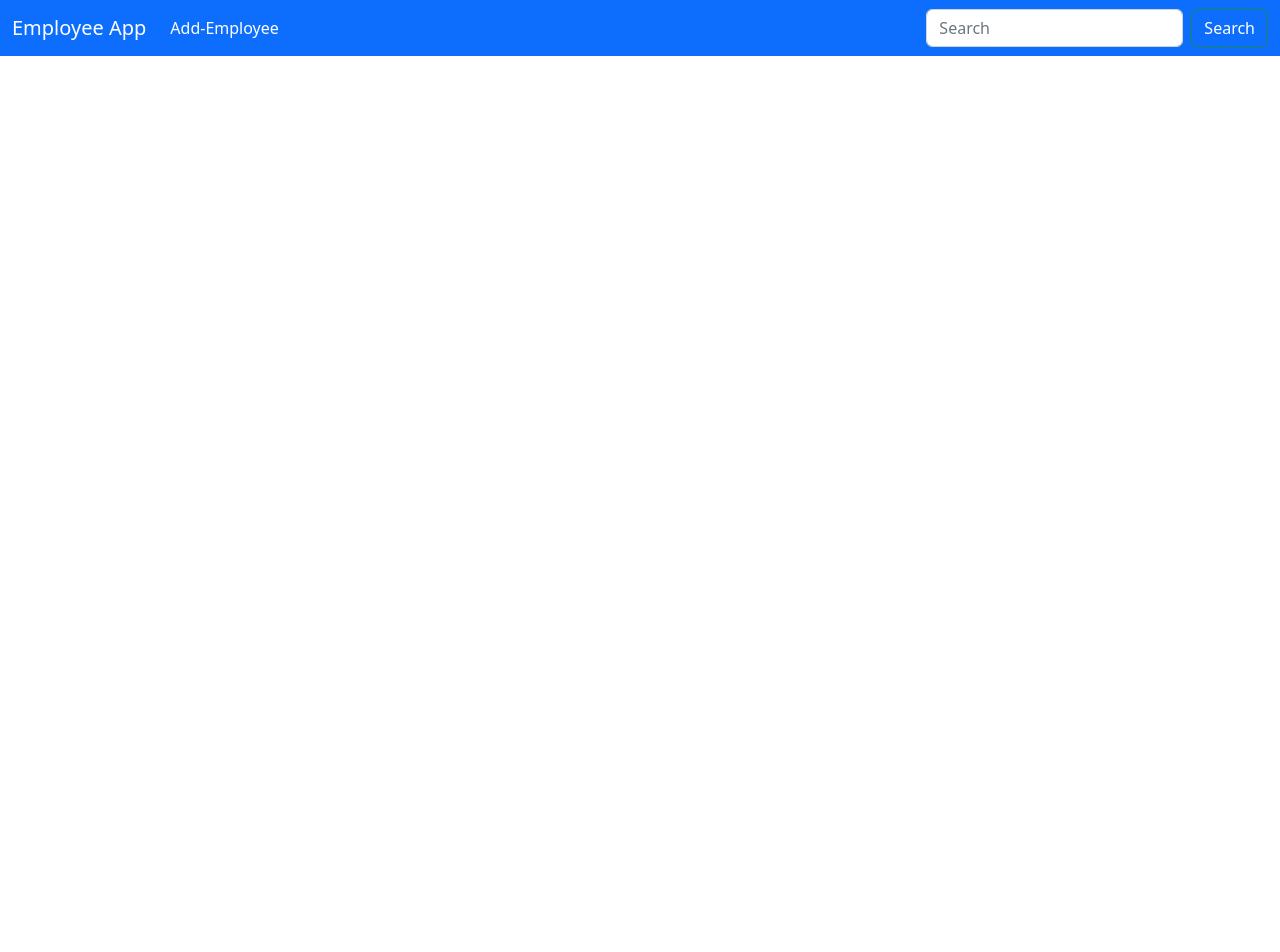
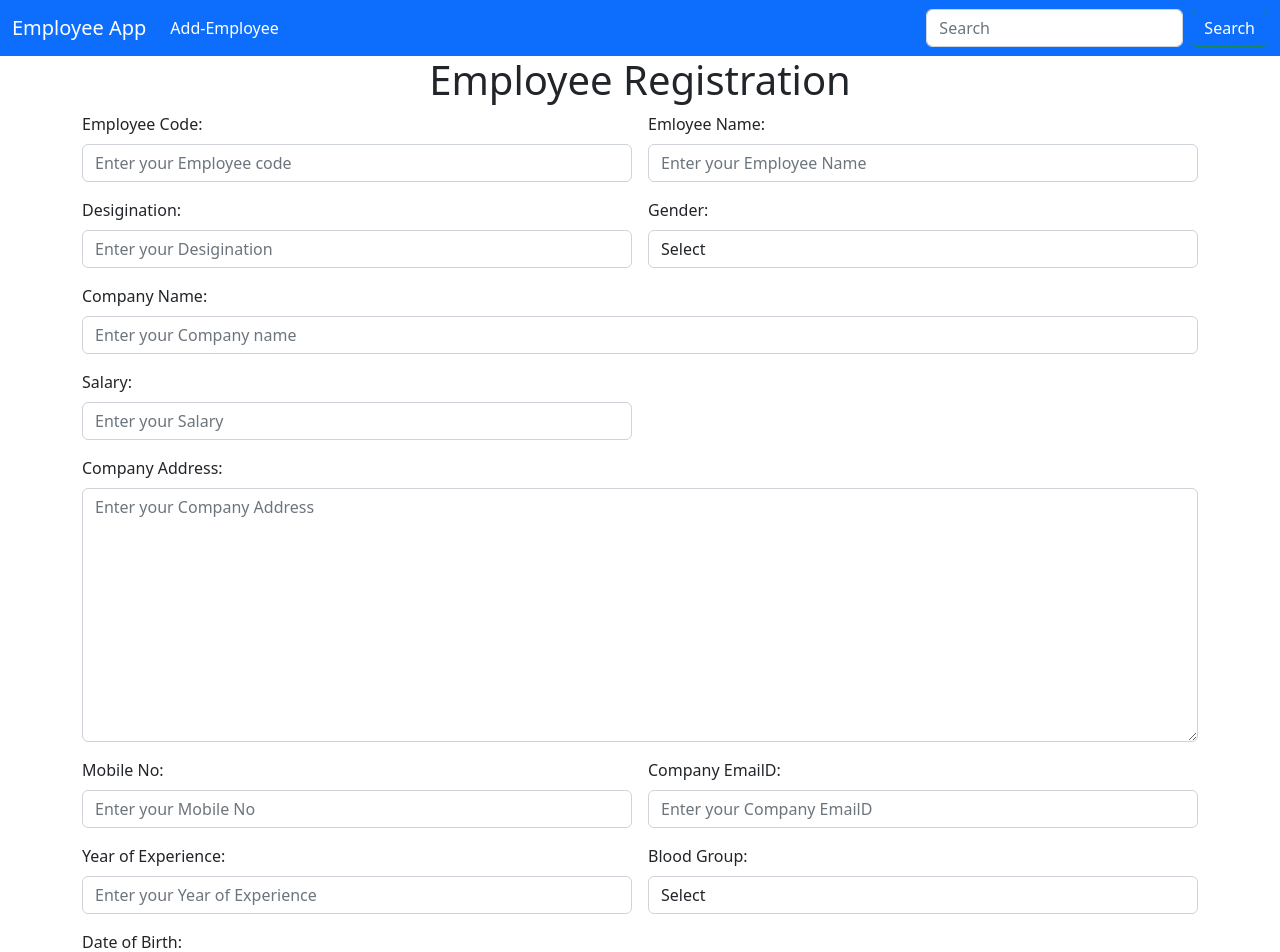
Before and after one commit to abhinandop878/Employee-App, an Angular app: page / in a window 1280 px wide. Shown: the top 952 px of the page. Before the commit the page ends 800 px from the top, so only its background shows below. Built offline with nearby package versions, Linux system fonts and the light colour scheme.

Commit message:
form program added

```diff
--- a/src/app/app.component.html
+++ b/src/app/app.component.html
@@ -1,2 +1,3 @@
 <app-add-employee></app-add-employee>
+<app-form></app-form>
 <router-outlet></router-outlet>
--- a/src/app/app.module.ts
+++ b/src/app/app.module.ts
@@ -4,11 +4,13 @@ import { BrowserModule } from '@angular/platform-browser';
 import { AppRoutingModule } from './app-routing.module';
 import { AppComponent } from './app.component';
 import { AddEmployeeComponent } from './add-employee/add-employee.component';
+import { FormComponent } from './form/form.component';
 
 @NgModule({
   declarations: [
     AppComponent,
-    AddEmployeeComponent
+    AddEmployeeComponent,
+    FormComponent
   ],
   imports: [
     BrowserModule,
--- /dev/null
+++ b/src/app/form/form.component.html
@@ -0,0 +1,76 @@
+<div class="container">
+    <div class="row">
+        <div class="col col-12 col-sm-12 col-md-12 col-lg-12 col-xl-12 col-xxl-12">
+            <h1 style="text-align: center;">Employee Registration</h1>
+            <div class="row g-3">
+                <div class="col col-12 col-sm-6 col-md-6 col-lg-6 col-xl-6 col-xxl-6">
+                    <label for="" class="form-label">Employee Code:</label>
+                    <input placeholder="Enter your Employee code"type="text" class="form-control">
+                </div>
+                <div class="col col-12 col-sm-6 col-md-6 col-lg-6 col-xl-6 col-xxl-6">
+                    <label for="" class="form-label">Emloyee Name:</label>
+                    <input placeholder="Enter your Employee Name"type="text" class="form-control">
+                </div>
+                <div class="col col-12 col-sm-6 col-md-6 col-lg-6 col-xl-6 col-xxl-6">
+                    <label for="" class="form-label">Desigination:</label>
+                    <input placeholder="Enter your Desigination"type="text" class="form-control">
+                </div>
+                <div class="col col-12 col-sm-6 col-md-6 col-lg-6 col-xl-6 col-xxl-6">
+                    <label for="" class="form-label">Gender:</label>
+                    <select class="form-control"name="" id="">
+                        <option value="Select">Select</option>
+                        <option value="Male">Male</option>
+                        <option value="Female">Female</option>
+                        <option value="Other">Other</option>
+                    </select>
+                </div>
+                <div class="col col-12 col-sm-12 col-md-12 col-lg-12 col-xl-12 col-xxl-12">
+                    <label for="" class="form-label">Company Name:</label>
+                    <input placeholder="Enter your Company name"type="text" class="form-control">
+                </div>
+                <div class="col col-12 col-sm-6 col-md-6 col-lg-6 col-xl-6 col-xxl-6">
+                    <label for="" class="form-label">Salary:</label>
+                    <input placeholder="Enter your Salary"type="text" class="form-control">
+                </div>
+                <div class="col col-12 col-sm-12 col-md-12 col-lg-12 col-xl-12 col-xxl-12">
+                    <label for="" class="form-label">Company Address:</label>
+                    <textarea placeholder="Enter your Company Address"name="" id="" cols="30" rows="10" class="form-control"></textarea>
+                </div>
+                <div class="col col-12 col-sm-6 col-md-6 col-lg-6 col-xl-6 col-xxl-6">
+                    <label for="" class="form-label">Mobile No:</label>
+                    <input placeholder="Enter your Mobile No"type="tel" class="form-control">
+                </div>
+                <div class="col col-12 col-sm-6 col-md-6 col-lg-6 col-xl-6 col-xxl-6">
+                    <label for="" class="form-label">Company EmailD:</label>
+                    <input placeholder="Enter your Company EmailD"type="email" name="" id=""class="form-control">
+                </div>
+                <div class="col col-12 col-sm-6 col-md-6 col-lg-6 col-xl-6 col-xxl-6">
+                    <label for="" class="form-label">Year of Experience:</label>
+                    <input placeholder="Enter your Year of Experience"type="text" class="form-control">
+                </div>
+                <div class="col col-12 col-sm-6 col-md-6 col-lg-6 col-xl-6 col-xxl-6">
+                    <label for="" class="form-label">Blood Group:</label>
+                    <select class="form-control"name="" id="">
+                        <option value="Select">Select</option>
+                        <option value="A-">A-</option>
+                        <option value="B+">B+</option>
+                        <option value="B-">B-</option>
+                        <option value="O-">O-</option>
+                        <option value="O+">O+</option>
+                        <option value="AB+">AB+</option>
+                        <option value="AB-">AB_</option>
+                    </select>
+                </div>
+                <div class="col col-12 col-sm-6 col-md-6 col-lg-6 col-xl-6 col-xxl-6">
+                    <label for="" class="form-label">Date of Birth:</label>
+                    <input placeholder="Enter your Date of Birth"type="Date" name="" id=""class="form-control">
+                </div>
+                <div class="col col-12 col-sm-12 col-md-12 col-lg-12 col-xl-12 col-xxl-12">
+                    <div class="d-grid gap-2 col-6 mx-auto">
+                        <button class="btn btn-success" type="button">Submit</button>
+                      </div>
+                </div>
+            </div>
+        </div>
+    </div>
+</div>
--- /dev/null
+++ b/src/app/form/form.component.ts
@@ -0,0 +1,15 @@
+import { Component, OnInit } from '@angular/core';
+
+@Component({
+  selector: 'app-form',
+  templateUrl: './form.component.html',
+  styleUrls: ['./form.component.css']
+})
+export class FormComponent implements OnInit {
+
+  constructor() { }
+
+  ngOnInit(): void {
+  }
+
+}
```
Also changed, not shown: src/app/form/form.component.css (added).
